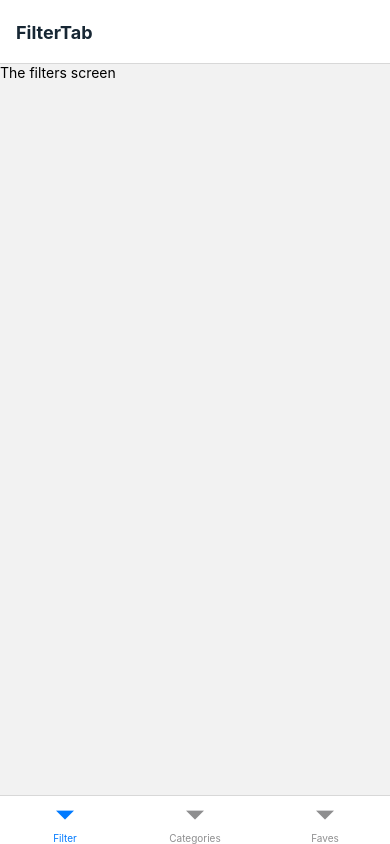
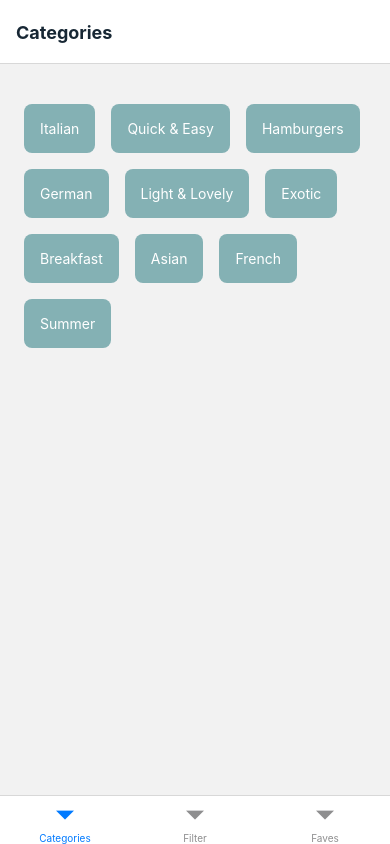
Before and after one commit to GretaVait/react-native-recipe-app, a React Native app: screen /Filters in a window 390 px wide. Built offline with nearby package versions, Linux system fonts and the light colour scheme.

Commit message:
filters app context

```diff
--- a/App.jsx
+++ b/App.jsx
@@ -4,6 +4,7 @@ import { StyleSheet, Text, View } from 'react-native'
 
 import * as Font from 'expo-font'
 import AppLoading from 'expo-app-loading'
+import { AppProvider } from './context/AppContext'
 
 
 import MealsNavigator from './navigation/MealsNavigator'
@@ -14,8 +15,10 @@ enableScreens()
 
 export default function App() {
   return (
-    <NavigationContainer>
-      <MealsNavigator />
-    </NavigationContainer>
+    <AppProvider>
+      <NavigationContainer>
+        <MealsNavigator />
+      </NavigationContainer>
+    </AppProvider>
   );
 }
--- a/components/MealItem.jsx
+++ b/components/MealItem.jsx
@@ -13,6 +13,7 @@ const MealItem = ({ itemData, onSelectMeal }) => {
           <View style={styles.banner}>
             <Text style={styles.title}>{itemData.item.title}</Text>
             <Text style={styles.subtitle}>{itemData.item.affordability} | {itemData.item.complexity} | {itemData.item.duration} min</Text>
+            <Text style={styles.subtitle}>{itemData.item.isGlutenFree && 'Gluten-free ||'} {itemData.item.isVegan && 'Vegan ||'} {itemData.item.isVegeterian && 'Vegeterian ||'} {itemData.item.isLactoseFree && 'Lactose-free'}</Text>
           </View>
         </ImageBackground>
       </View>
--- /dev/null
+++ b/context/AppContext.jsx
@@ -0,0 +1,31 @@
+import React, { useState, createContext } from 'react'
+
+export const AppContext = createContext()
+
+export const AppProvider = (props) => {
+
+  const [filtersData, setFiltersData] = useState({
+    glutenFree: false,
+    vegan: false,
+    vegeterian: false,
+    lactoseFree: false
+  })
+
+  const [favouriteMeals, setFavouriteMeals] = useState([])
+
+  const [filteredMeals, setFilteredMeals] = useState([])
+
+  const saveFilters = (values) => {
+    setFiltersData(values)
+  };
+
+  const saveFilteredMeals = (values) => {
+    setFilteredMeals(values)
+  }
+
+  return (
+    <AppContext.Provider value={{ filtersData, saveFilters, filteredMeals, saveFilteredMeals }}>
+      {props.children}
+    </AppContext.Provider>
+  )
+}
--- a/navigation/MealsNavigator.jsx
+++ b/navigation/MealsNavigator.jsx
@@ -1,5 +1,5 @@
-import React from 'react'
-import { Platform } from 'react-native'
+import React, { useContext } from 'react'
+import { Platform, Button } from 'react-native'
 import { createStackNavigator } from '@react-navigation/stack'
 import { createBottomTabNavigator } from '@react-navigation/bottom-tabs'
 import { Ionicons } from '@expo/vector-icons'
@@ -14,6 +14,8 @@ import FavouritesScreen from '../screens/FavouritesScreen'
 import colors from '../constants/colors'
 import { HeaderButtons, Item } from 'react-navigation-header-buttons'
 import HeaderFaveBtn from '../components/HeaderFaveBtn'
+
+import { AppContext } from '../context/AppContext'
 
 const Stack = createStackNavigator()
 const Tabs = Platform.OS === 'android' ? createMaterialBottomTabNavigator() : createBottomTabNavigator()
@@ -48,7 +50,10 @@ const CategoriesStack = () => {
           title: route.params.mealTitle,
           headerRight: () => (
             <HeaderButtons HeaderButtonComponent={HeaderFaveBtn}>
-              <Item title="Favourite" iconName="star-outline" onPress={() => {
+              {/* <Item title="Favourite" iconName="star-outline" onPress={() => {
+                alert('mark as fave')
+              }} /> */}
+              <Button title="Fave" onPress={() => {
                 alert('mark as fave')
               }} />
             </HeaderButtons>
@@ -60,7 +65,9 @@ const CategoriesStack = () => {
   )
 }
 
+
 const FavouritesStack = () => {
+
   return (
     <Stack.Navigator
       screenOptions={{
@@ -97,11 +104,11 @@ const FavouritesStack = () => {
   )
 }
 
-export default function MealsNavigator() {
+const FiltersStack = () => {
+  const { filtersData } = useContext(AppContext)
+
   return (
-    <Tabs.Navigator
-      barStyle={{ backgroundColor: colors.black }}
-      shifting={true}
+    <Stack.Navigator
       screenOptions={{
         headerStyle: {
           backgroundColor: colors.white,
@@ -112,13 +119,40 @@ export default function MealsNavigator() {
         },
       }}
     >
-      <Tabs.Screen name="FilterTab" component={FiltersScreen} options={{
-        tabBarLabel: 'Filter',
-        // tabBarIcon: (tabInfo) => {
-        //   return <Ionicons name="filter" size={24} color={tabInfo.tabBarActiveTintColor} />
-        // },
-        // tabBarColor: colors.primaryOpacity
-      }}/>
+      <Stack.Screen
+        name="Filters"
+        component={FiltersScreen}
+        options={{
+          title: 'Filters',
+          headerRight: () => (
+            // <HeaderButtons HeaderButtonComponent={HeaderFaveBtn}>
+            //   <Item title="Favourite" iconName="star-outline" onPress={() => {
+            //     alert('mark as fave')
+            //   }} />
+            // </HeaderButtons>
+            <Button title="Save" onPress={() => { console.log(filtersData) }} />
+          )
+        }}
+      />
+    </Stack.Navigator>
+  )
+}
+
+export default function MealsNavigator() {
+  return (
+    <Tabs.Navigator
+      barStyle={{ backgroundColor: colors.black }}
+      shifting={false}
+      screenOptions={{
+        headerStyle: {
+          backgroundColor: colors.white,
+        },
+        headerTitleStyle: {
+          fontWeight: 'bold',
+          color: colors.black
+        },
+      }}
+    >
       <Tabs.Screen name="HomeTab" component={CategoriesStack} options={{
         headerShown: false,
         tabBarLabel: 'Categories',
@@ -127,6 +161,13 @@ export default function MealsNavigator() {
         // },
         // tabBarColor: colors.primary
       }} />
+      <Tabs.Screen name="FilterTab" component={FiltersStack} options={{
+        tabBarLabel: 'Filter',
+        // tabBarIcon: (tabInfo) => {
+        //   return <Ionicons name="filter" size={24} color={tabInfo.tabBarActiveTintColor} />
+        // },
+        // tabBarColor: colors.primaryOpacity
+      }}/>
       <Tabs.Screen name="FavouritesTab" component={FavouritesStack} options={{
         tabBarLabel: 'Faves',
         // tabBarIcon: (tabInfo) => {
--- a/screens/CategoryMealsScreen.jsx
+++ b/screens/CategoryMealsScreen.jsx
@@ -1,13 +1,17 @@
 // Base
-import React from 'react'
+import React, { useContext } from 'react'
 // Data
 import { MEALS } from '../data/dummy-data'
 // Comp
 import MealList from '../components/MealList'
+//
+import { AppContext } from '../context/AppContext'
 
 const CategoryMealScreen = ({ navigation, route }) => {
+  const { filtersData } = useContext(AppContext)
+
   const catId = route.params.categoryId
-  const displayedMeals = MEALS.filter(meal => meal.categoryIds.indexOf(catId) >= 0)
+  const displayedMeals = MEALS.filter(meal => (meal.categoryIds.indexOf(catId) >= 0 ))
 
   return (
     <MealList data={displayedMeals} navigation={navigation} />
--- a/screens/FiltersScreen.jsx
+++ b/screens/FiltersScreen.jsx
@@ -1,17 +1,93 @@
-import React from 'react'
-import { View, Text, StyleSheet } from 'react-native'
+import React, { useEffect, useCallback, useContext } from 'react'
+import { View, Text, StyleSheet, Switch, ScrollView } from 'react-native'
+import { useState } from 'react/cjs/react.development'
+import colors from '../constants/colors'
+import { AppContext } from '../context/AppContext'
 
 const FiltersScreen = () => {
+  const [isGlutenFree, setIsGlutenFree] = useState(false)
+  const [isVegan, setIsVegan] = useState(false)
+  const [isVegeterian, setIsVegeterian] = useState(false)
+  const [isLactoseFree, setIsLactoseFree] = useState(false)
+  const { filtersData, saveFilters } = useContext(AppContext)
+
+  useEffect(() => {
+    saveFilters({
+      ...filtersData,
+      glutenFree: isGlutenFree,
+      vegan: isVegan,
+      vegeterian: isVegeterian,
+      lactoseFree: isLactoseFree
+    })
+  }, [isGlutenFree, isVegan, isVegeterian, isLactoseFree])
+
   return (
-    <View style={styles.screen}>
-      <Text>The filters screen</Text>
+    <ScrollView>
+      <View style={styles.screen}>
+        <Text style={styles.title}>Available Filters / Restrictions</Text>
+
+        <FilterSwitch
+          label="Gluten-free"
+          filterValue={isGlutenFree}
+          setFilterValue={setIsGlutenFree}
+        />
+
+        <FilterSwitch
+          label="Vegan"
+          filterValue={isVegan}
+          setFilterValue={setIsVegan}
+        />
+
+        <FilterSwitch
+          label="Vegeterian"
+          filterValue={isVegeterian}
+          setFilterValue={setIsVegeterian}
+        />
+
+        <FilterSwitch
+          label="Lactose Free"
+          filterValue={isLactoseFree}
+          setFilterValue={setIsLactoseFree}
+        />
+      </View>
+    </ScrollView>
+  )
+}
+
+const FilterSwitch = ({ label, filterValue, setFilterValue }) => {
+
+  return (
+    <View style={[styles.filterSwitch, { opacity: filterValue ? 1 : 0.7 }]}>
+      <Text style={styles.label}>{label}</Text>
+      <Switch value={filterValue} onValueChange={prevState => setFilterValue(prevState)}  trackColor={{ false: colors.white, true: colors.white }} thumbColor={colors.black} />
     </View>
   )
 }
 
 const styles = StyleSheet.create({
   screen: {
-    flex: 1
+    flex: 1,
+    paddingHorizontal: 16,
+    paddingVertical: 48
+  },
+  title: {
+    fontSize: 16,
+    fontWeight: 'bold',
+    marginBottom: 32
+  },
+  filterSwitch: {
+    backgroundColor: colors.primary,
+    padding: 16,
+    borderRadius: 8,
+    flexDirection: 'row',
+    alignItems: 'center',
+    justifyContent: 'space-between',
+    marginBottom: 16
+  },
+  label: {
+    fontSize: 14,
+    fontWeight: 'bold',
+    color: colors.white
   }
 })
 
```
